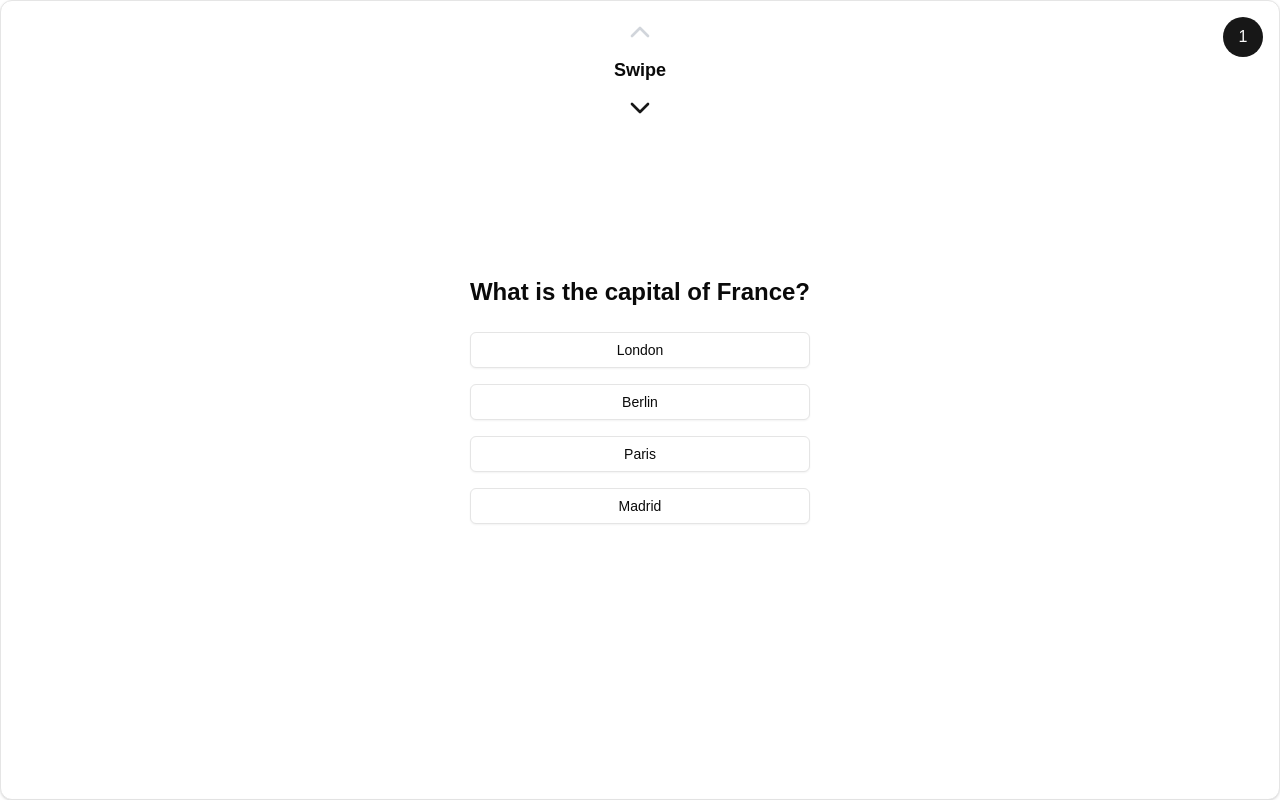
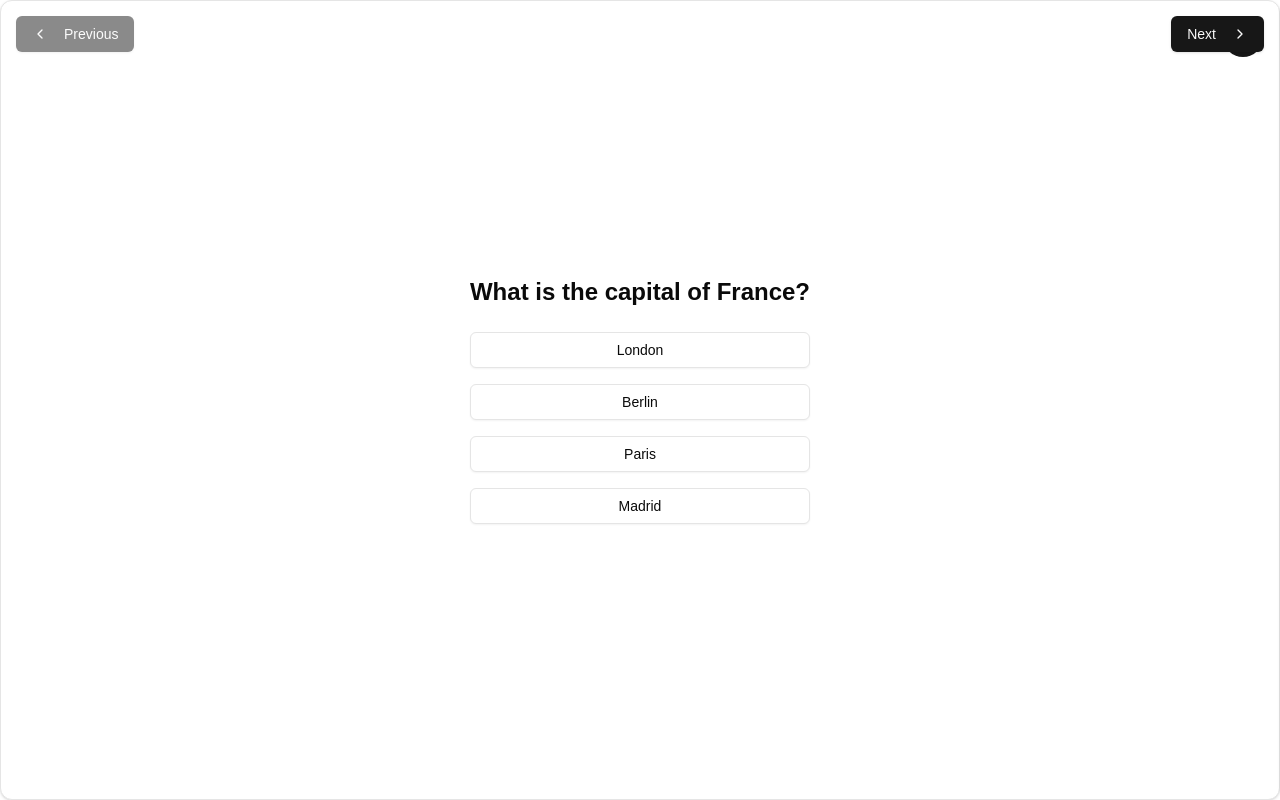
Before and after one commit to vladkvlchk/dev-drill, a Next.js app: page / in a window 1280 px wide. Built offline with nearby package versions, Linux system fonts and the light colour scheme.

Commit message:
feat: desktop scrolling

```diff
--- a/src/app/page.tsx
+++ b/src/app/page.tsx
@@ -4,7 +4,14 @@ import { useState, useEffect, useRef } from "react";
 import { useSwipeable } from "react-swipeable";
 import { QuizCard } from "@/components/QuizCard";
 import { useInfiniteQuiz } from "@/hooks/useInfiniteQuiz";
-import { ChevronUp, ChevronDown } from "lucide-react";
+import { useDeviceType } from "@/hooks/useDeviceType";
+import {
+  ChevronUp,
+  ChevronDown,
+  ChevronLeft,
+  ChevronRight,
+} from "lucide-react";
+import { Button } from "@/components/ui/button";
 
 export default function Home() {
   const { questions, loading, loadMoreQuestions } = useInfiniteQuiz();
@@ -12,6 +19,7 @@ export default function Home() {
   const containerRef = useRef<HTMLDivElement>(null);
   const [isDragging, setIsDragging] = useState(false);
   const [scrollY, setScrollY] = useState(0);
+  const isMobile = useDeviceType();
 
   const handlers = useSwipeable({
     onSwipeStart: () => {
@@ -49,29 +57,57 @@ export default function Home() {
   useEffect(() => {
     const container = containerRef.current;
     if (container) {
+      if (isMobile) {
         const targetY = -currentIndex * window.innerHeight;
         container.style.transform = `translateY(${targetY + scrollY}px)`;
+      } else {
+        const targetX = -currentIndex * window.innerWidth;
+        container.style.transform = `translateX(${targetX}px)`;
       }
-  }, [currentIndex, scrollY]);
+    }
+  }, [currentIndex, scrollY, isMobile]);
 
   useEffect(() => {
     const container = containerRef.current;
-    if (container && !isDragging) {
-      container.style.transition = "transform 0.3s ease-out";
-    } else if (container) {
-      container.style.transition = "none";
+    if (container) {
+      container.style.transition = isDragging
+        ? "none"
+        : "transform 0.3s ease-out";
     }
   }, [isDragging]);
 
+  const handlePrevious = () => {
+    if (currentIndex > 0) {
+      setCurrentIndex((prevIndex) => prevIndex - 1);
+    }
+  };
+
+  const handleNext = () => {
+    if (currentIndex < questions.length - 1) {
+      setCurrentIndex((prevIndex) => prevIndex + 1);
+    }
+  };
+
   return (
-    <div className="h-screen w-screen overflow-hidden relative" {...handlers}>
+    <div
+      className="h-screen w-screen overflow-hidden relative"
+      {...(isMobile ? handlers : {})}
+    >
       <div
         ref={containerRef}
-        className="w-full"
-        style={{ height: `${questions.length * 100}%` }}
+        className={`w-full ${isMobile ? "flex flex-col" : "flex flex-row"}`}
+        style={{
+          height: isMobile ? `${questions.length * 100}%` : "100%",
+          width: isMobile ? "100%" : `${questions.length * 100}%`,
+        }}
       >
         {questions.map((question, index) => (
-          <div key={question.id} className="h-screen w-screen">
+          <div
+            key={question.id}
+            className={`${isMobile ? "h-screen" : "h-full"} ${
+              isMobile ? "w-screen" : "w-screen flex-shrink-0"
+            }`}
+          >
             <QuizCard
               question={question.question}
               options={question.options}
@@ -88,6 +124,7 @@ export default function Home() {
           </p>
         </div>
       )}
+      {isMobile ? (
         <div className="absolute top-4 left-1/2 transform -translate-x-1/2 flex flex-col items-center">
           <ChevronUp
             className={`w-8 h-8 ${
@@ -103,6 +140,24 @@ export default function Home() {
             }`}
           />
         </div>
+      ) : (
+        <>
+          <Button
+            className="absolute top-4 left-4"
+            onClick={handlePrevious}
+            disabled={currentIndex === 0}
+          >
+            <ChevronLeft className="mr-2 h-4 w-4" /> Previous
+          </Button>
+          <Button
+            className="absolute top-4 right-4"
+            onClick={handleNext}
+            disabled={currentIndex === questions.length - 1}
+          >
+            Next <ChevronRight className="ml-2 h-4 w-4" />
+          </Button>
+        </>
+      )}
     </div>
   );
 }
--- /dev/null
+++ b/src/hooks/useDeviceType.ts
@@ -0,0 +1,22 @@
+import { useState, useEffect } from "react";
+
+import { BREAKPOINT } from "@/utils/constants";
+
+export function useDeviceType() {
+  const [isMobile, setIsMobile] = useState(false);
+
+  useEffect(() => {
+    const checkDeviceType = () => {
+      setIsMobile(window.innerWidth <= BREAKPOINT.MOBILE_MAX);
+    };
+
+    checkDeviceType();
+    window.addEventListener("resize", checkDeviceType);
+
+    return () => {
+      window.removeEventListener("resize", checkDeviceType);
+    };
+  }, []);
+
+  return isMobile;
+}
--- /dev/null
+++ b/src/utils/constants.ts
@@ -0,0 +1,3 @@
+export const BREAKPOINT = {
+  MOBILE_MAX: 768,
+};
```
Lines whose indentation alone changed are shown as unchanged.
